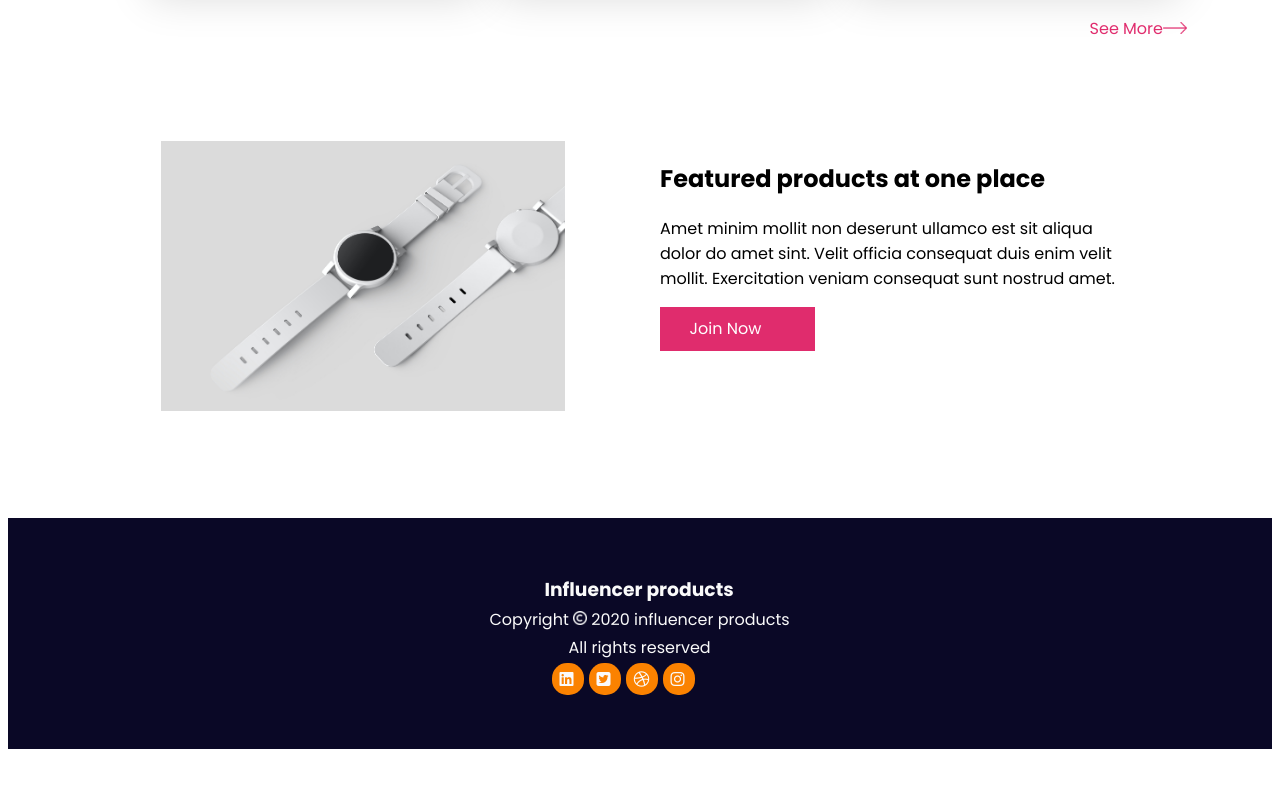
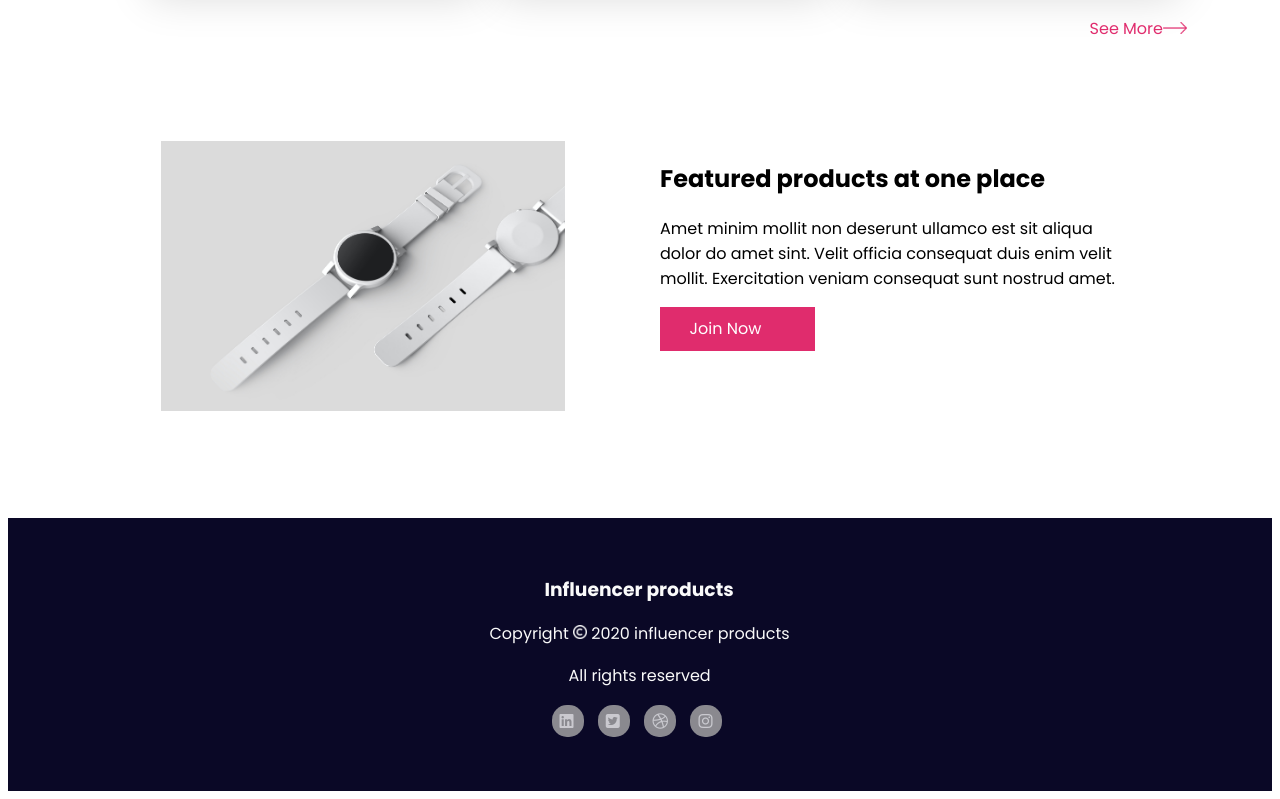
Before and after one commit to biplabsutradar/influence, a plain HTML site: page index.html in a window 1280 px wide. Shown: the part 2336-3135 px from the top of the page. Before the commit the page ends 3093 px from the top, so only its background shows below. Drawn offline with Linux system fonts and the light colour scheme; a web font is replaced by a local one.

Commit message:
some code add

```diff
--- a/style.css
+++ b/style.css
@@ -240,7 +240,7 @@ footer{
     padding: 0px 79px;
 }
 .main-footer-container p{
-    margin:3px 0px;
+    margin:17px 0px;
 }
 .main-footer-container img{
    width:14px;
@@ -253,12 +253,14 @@ footer{
     width: 176px;
     height: 32px;
     padding: 0px 57px;
+    justify-content: space-between;
 }
 .media-icon{
     width: 32px;
-    height:32px;
-    background-color:#FB8200;
-    border-radius:15px;
+    height: 32px;
+    background-color: #AAAAAA;
+    opacity: 0.8;
+    border-radius: 15px;
     margin-left: 5px;
 }
 .fa-brands, .fab {
```
